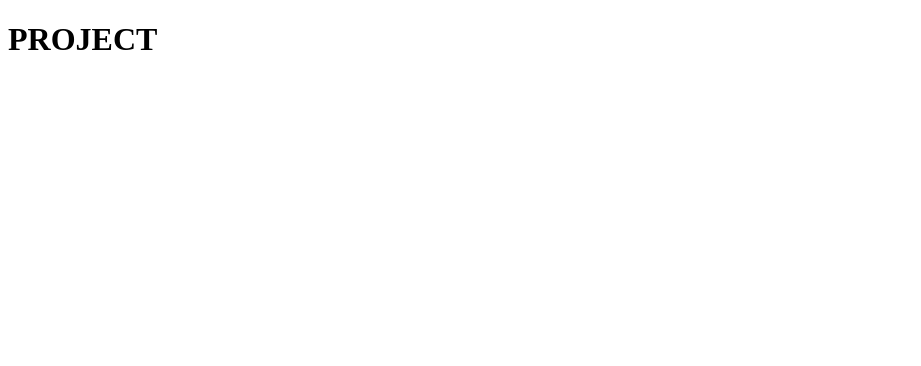
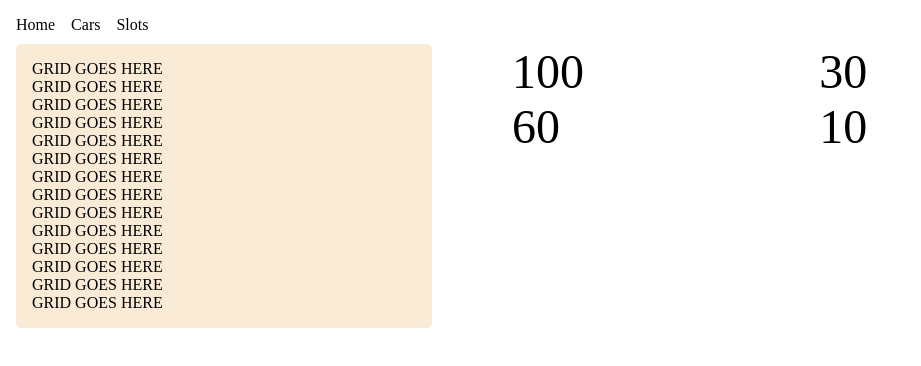
Before and after one commit to Singh-Ishu/motorq_mallparkingsystem_23bce5085, a React (Vite) app in the folder frontend/: page / in a window 1280 px wide. Shown: the top 366 px of the page, without its empty margins (0-921 px from the left). Built offline with nearby package versions, Linux system fonts and the light colour scheme.

Commit message:
frontend basic

```diff
--- a/frontend/src/App.jsx
+++ b/frontend/src/App.jsx
@@ -1,9 +1,12 @@
 import "./App.css";
+import Navbar from "./components/Navbar";
+import Dashboard from "./pages/Dashboard";
 
 function App() {
     return (
         <>
-            <h1>PROJECT</h1>
+            <Navbar />
+            <Dashboard />
         </>
     );
 }
--- a/frontend/src/index.css
+++ b/frontend/src/index.css
@@ -0,0 +1,4 @@
+* {
+    padding: 0;
+    margin: 0;
+}
```
